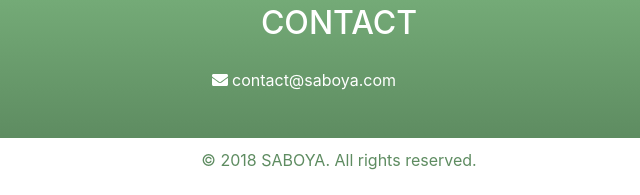
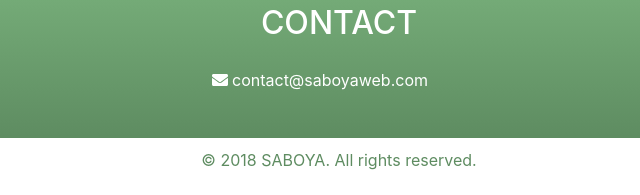
Before and after one commit to krav6/krav6.github.io, a plain HTML site: page index.html in a window 1280 px wide. Shown: the part 980-1175 px from the top of the page, 301-941 px from the left. Drawn offline with nearby package versions, Linux system fonts and the light colour scheme.

Commit message:
[fix] E-mail address change

```diff
--- a/index.html
+++ b/index.html
@@ -93,7 +93,7 @@
                     <h2 class="section__title">CONTACT</h2>
                     <p>
                         <a href="mailto:contact@saboyaweb.com" class="section__link--white">
-                            <i class="fas fa-envelope"></i> contact@saboya.com</a>
+                            <i class="fas fa-envelope"></i> contact@saboyaweb.com</a>
                     </p>
                 </div>
             </div>
```
